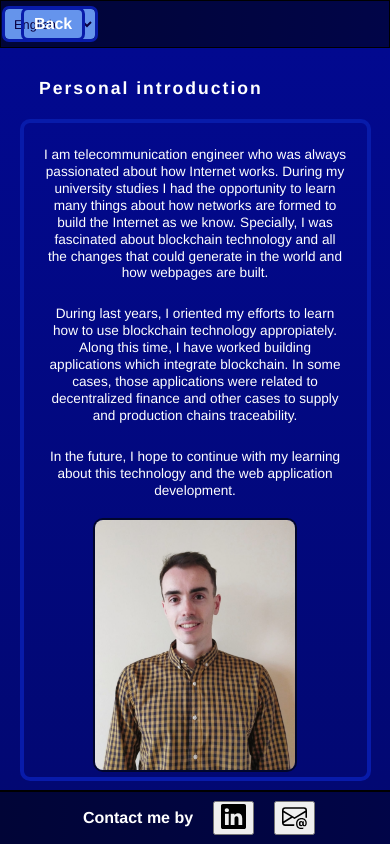
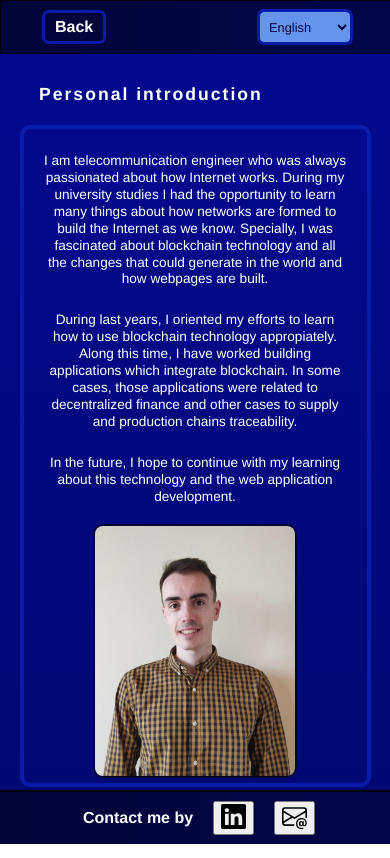
Before and after one commit to javirro/personal-web, a React (Create React App) app: page /personal-info in a window 390 px wide. Built offline with nearby package versions, Linux system fonts and the light colour scheme.

Commit message:
Fix global header style

```diff
--- a/src/components/GlobalHeader.jsx
+++ b/src/components/GlobalHeader.jsx
@@ -14,7 +14,7 @@ const GlobalHeader = () => {
   return (
     <div className="global-header-container">
       {pathname !== "/" && <Link className='back-button' to="/"><FormattedMessage id="back-button" /></Link>}
-      {pathname === "/" && <h2>Javier Rodríguez</h2>}
+      {pathname === "/" && <h2 className='text-name'>Javier Rodríguez</h2>}
       <select className="lang-selector" onChange={languageSelector}>
         <option defaultValue="Languages" disabled> Choose language / Elige idioma </option>
         <option value="en"><FormattedMessage id="language-en" /> </option>
--- a/src/routes/Introduction.jsx
+++ b/src/routes/Introduction.jsx
@@ -1,4 +1,4 @@
-// import pruebaImagen from '../images/fondo.jpg'
+
 import personalImg from '../images/personaPhoto.jpeg'
 import { FormattedMessage } from 'react-intl'
 import '../styles/Introduction.css'
--- a/src/styles/GlobalHeader.css
+++ b/src/styles/GlobalHeader.css
@@ -1,13 +1,14 @@
 @import url("main.css");
 .global-header-container {
     overflow: none;
-    max-width: 100%;
+    position: sticky;
+    width: 100%;
     display: flex;
     align-items: center;
     justify-content: space-around;
     gap: 200px;
+    padding: 8px 2px;
     border: 1px solid black;
-    position: sticky;
     background: linear-gradient(to right, #010537, #010548);
     color: white
 }
@@ -27,14 +28,12 @@
 }
 
 h2 {
-    margin-left: 0;
+    margin: 0;
     letter-spacing: 2px;
     font-size: 1rem;
 }
 
 .back-button {
-    position: absolute;
-    left: 20px;
     padding: 5px 10px;
     border-radius: 7px;
     border: 3px solid rgb(8, 27, 170);
@@ -54,9 +53,9 @@ h2 {
 @media (max-width: 500px) {
     .global-header-container {
         display: flex;
-        justify-content: space-between;
-        gap: 20px;
-        padding: 8px 4px;
+        justify-content: space-around;
+        gap: 80px;
+        padding: 9px 4px;
     }
     .lang-selector {
         width: 90px;
```
